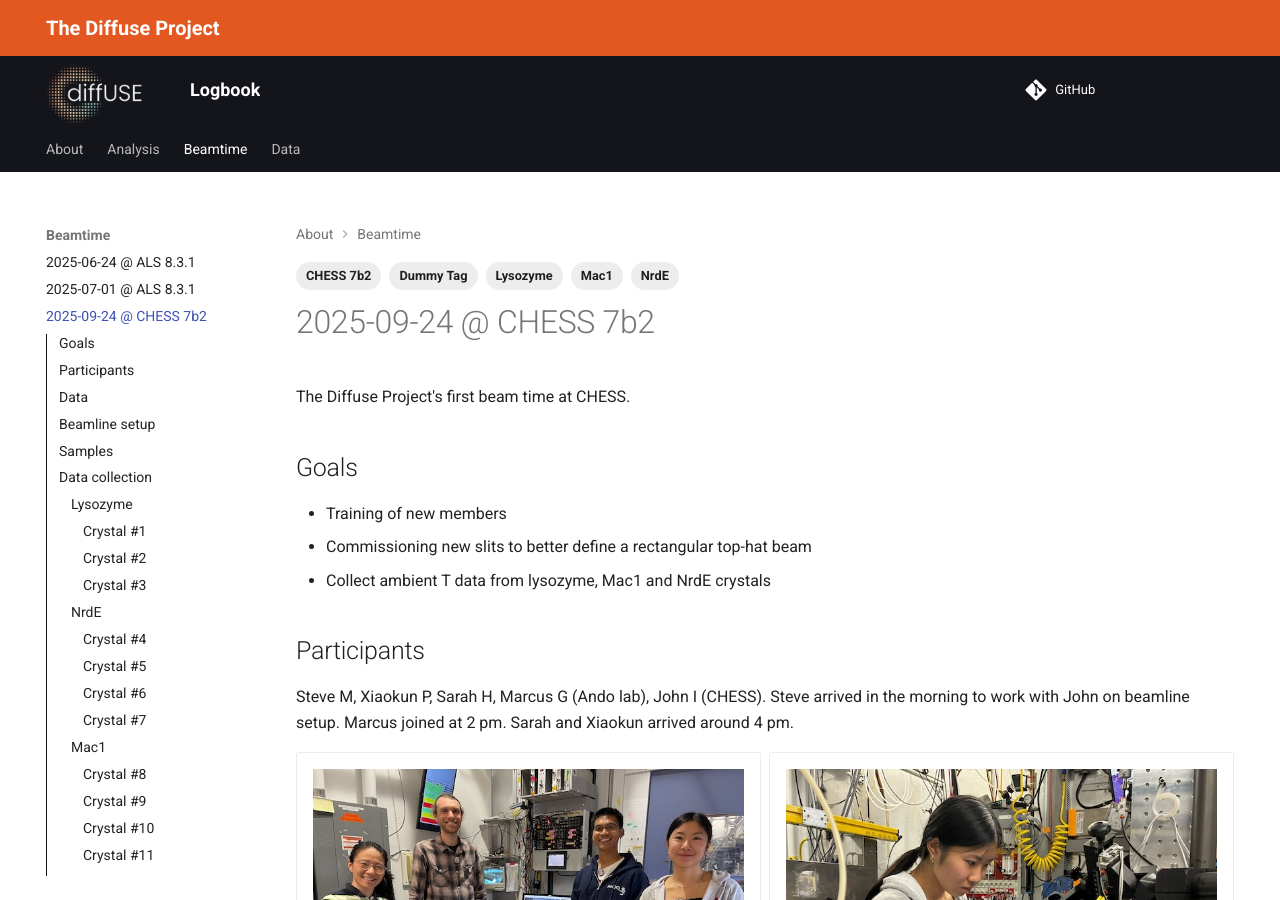
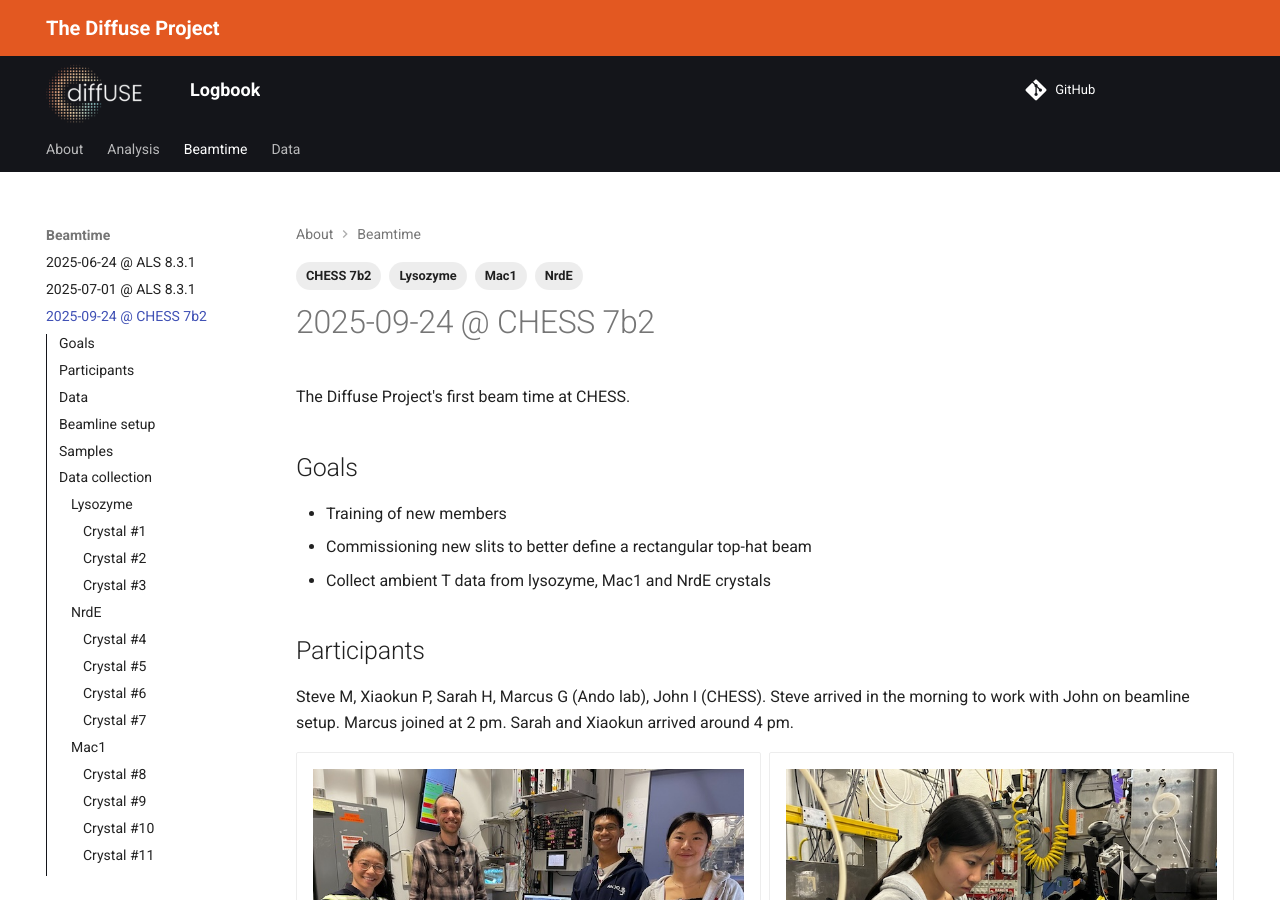
Before and after one commit to diff-use/logbook, an MkDocs documentation site: the page built from docs/beamtime/20250924-chess.md, in a window 1280 px wide and 900 px high. Built offline with MkDocs 1.6.1 and Material for MkDocs 9.7.7, drawn with Linux system fonts in a browser that asks for light colours; comment, search, counter and statistics services are not loaded.

Commit message:
remove dummy tag

```diff
--- a/docs/beamtime/20250924-chess.md
+++ b/docs/beamtime/20250924-chess.md
@@ -6,7 +6,6 @@ tags:
     - Mac1
     - Lysozyme
     - NrdE
-    - Dummy Tag
 ---
 
 # 2025-09-24 @ CHESS 7b2
```
